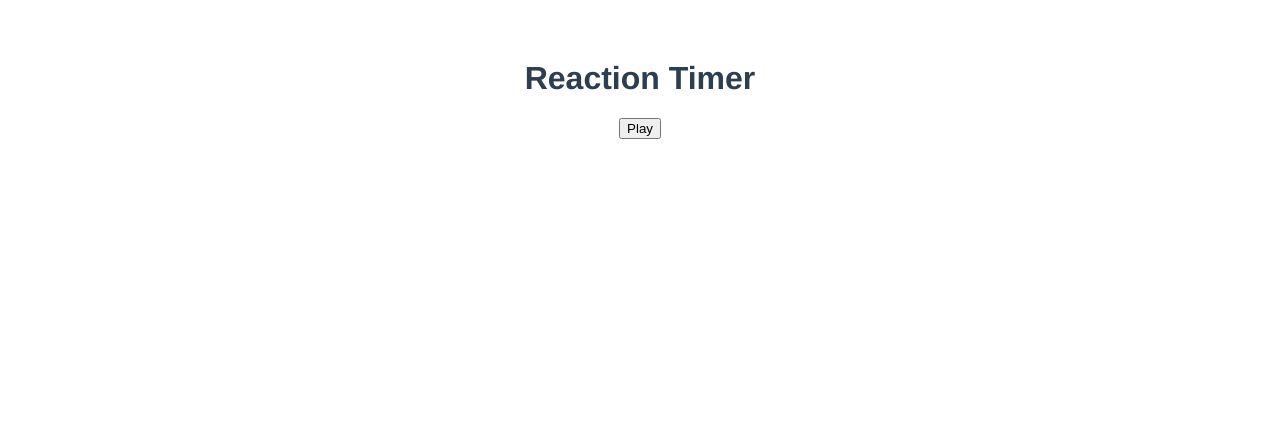
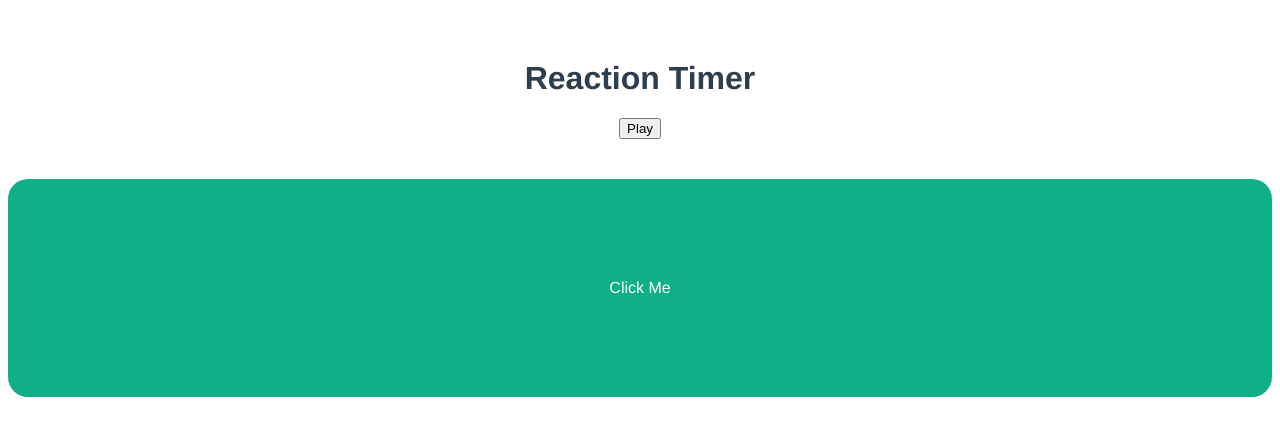
Before and after one commit to callmecposu/vue3-demo, a Vue app: page / in a window 1280 px wide. Shown: the top 436 px of the page. Built offline with nearby package versions, Linux system fonts and the light colour scheme.

Commit message:
Linter is driving me mad (vue-multi-word)

```diff
--- a/src/App.vue
+++ b/src/App.vue
@@ -1,12 +1,15 @@
 <template>
   <h1>Reaction Timer</h1>
   <button @click="start">Play</button>
+  <ReactionBlock />
 </template>
 
 <script>
+import ReactionBlock from "./components/ReactionBlock.vue";
+
 export default {
   name: "App",
-  components: {},
+  components: { ReactionBlock },
   data() {
     return {
       isPlaying: false,
--- /dev/null
+++ b/src/components/ReactionBlock.vue
@@ -0,0 +1,21 @@
+<template>
+  <div class="block">Click Me</div>
+</template>
+
+<script>
+export default {
+  props: ["delay"],
+};
+</script>
+
+<style>
+.block {
+  widows: 400px;
+  border-radius: 20px;
+  background: #0faf87;
+  color: white;
+  text-align: center;
+  padding: 100px 0;
+  margin: 40px auto;
+}
+</style>
--- a/vue.config.js
+++ b/vue.config.js
@@ -1,4 +1,4 @@
 const { defineConfig } = require("@vue/cli-service");
 module.exports = defineConfig({
-  transpileDependencies: true,
+  transpileDependencies: true
 });
```
Also changed, not shown: src/components/Block.vue (deleted).
